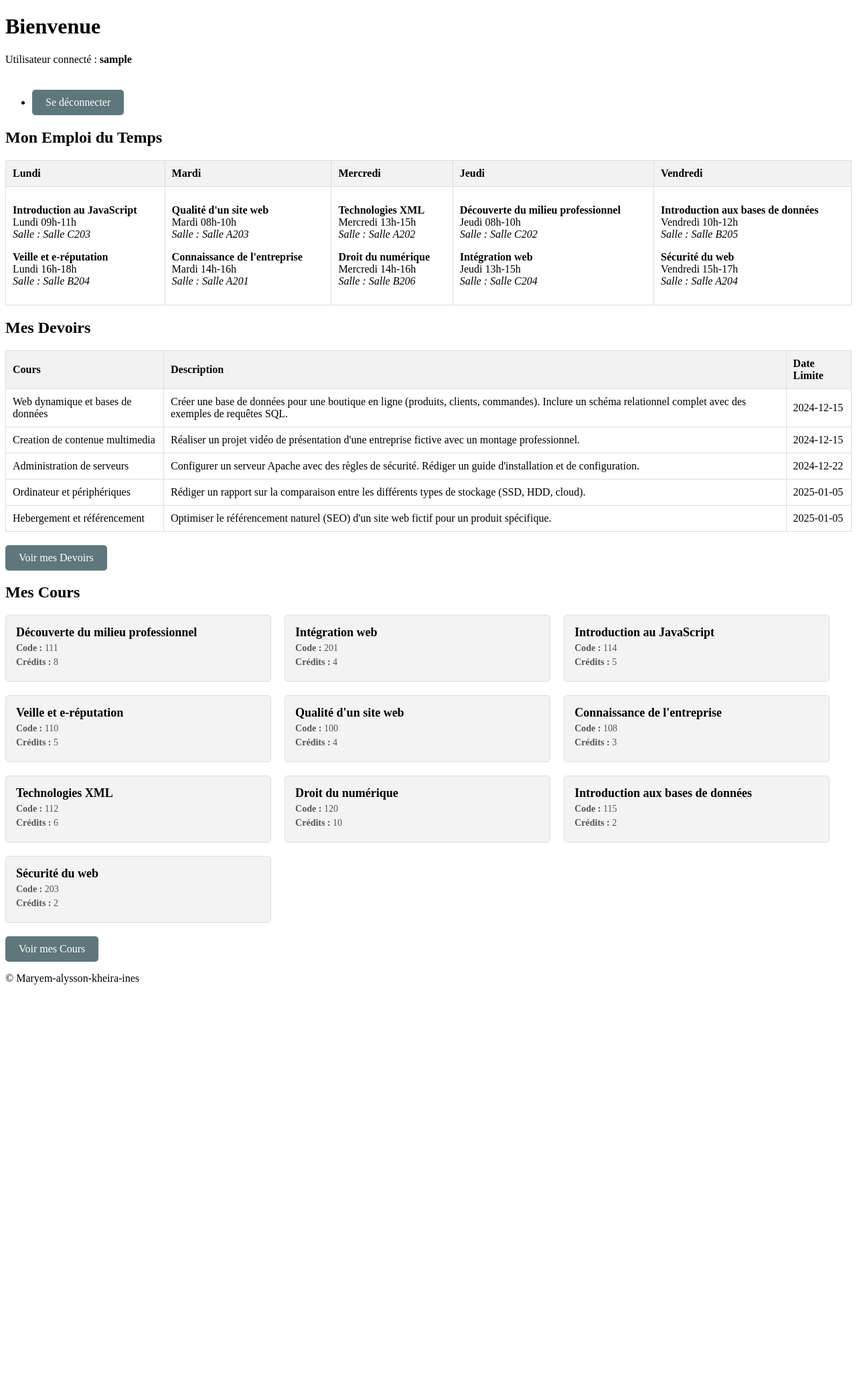
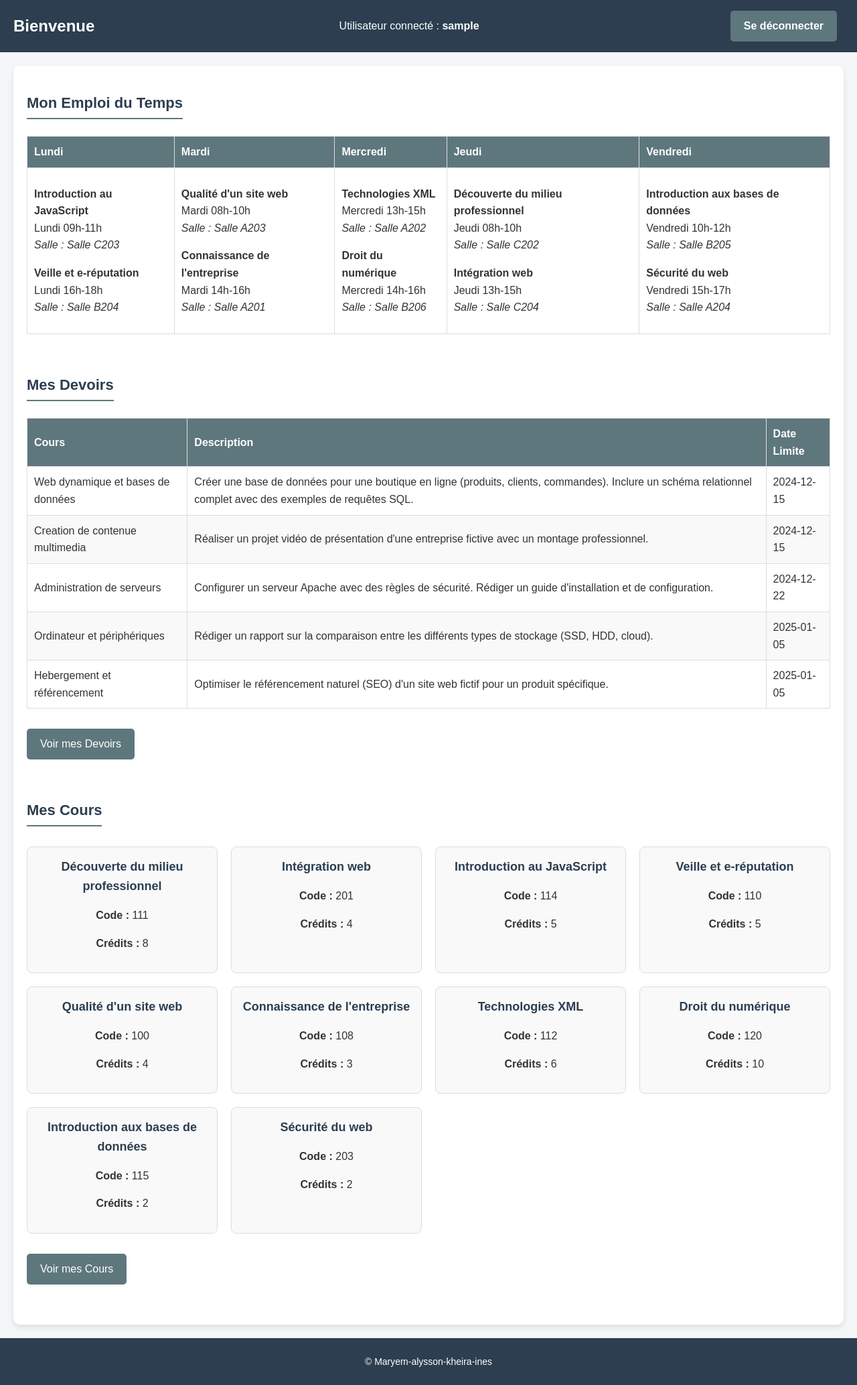
Before and after one commit to haddouche862/mini-projet-universitaire, a PHP site: page /index_etudiant.php in a window 1280 px wide. Shown: the whole page at 67% size. Before the commit the page ends 1470 px from the top, so only its background shows below. Run offline with PHP 8.4, Linux system fonts and the light colour scheme; the visitor is signed in with stand-in values (Sample User, id 1); data comes from the database, SQL or seed files in the repository.

Commit message:
Update style.css

```diff
--- a/assets/style.css
+++ b/assets/style.css
@@ -1,50 +1,230 @@
+/* Global */
+body {
+    margin: 0;
+    font-family: 'Arial', sans-serif;
+    background-color: #f4f6f7;
+    color: #333;
+    line-height: 1.6;
+}
+
+.container {
+    width: 100vw;
+    height: 60vw;
+    background-color: #2c3e50;
+    display: flex;
+    align-items: center;
+    justify-content: center;
+    color: #fff;
+    text-align: center;
+    padding: 20px;
+}
+
+/* Header */
+
+header {
+    background-color: #2c3e50;
+    color: #fff;
+    padding: 10px 20px;
+    display: flex;
+    justify-content: space-between;
+    align-items: center;
+}
+
+header .nav-left p {
+    margin: 0;
+    font-size: 14px;
+    color: #ddd;
+}
+
+header .btn-logout {
+    font-size: 14px;
+    padding: 5px 15px;
+}
 
 
-.course-list {
-    display: flex;
-    flex-wrap: wrap;
-    gap: 20px;
-}
-.course-item {
-    background-color: #f3f3f3;
-    border: 1px solid #ddd;
-    padding: 15px;
-    width: calc(33% - 20px);
-    box-sizing: border-box;
-    border-radius: 5px;
-    transition: all 0.3s ease;
-}
-.course-item:hover {
-    background-color: #e0e0e0;
-}
-.course-item h3 {
+header h1 {
     margin: 0;
-    font-size: 18px;
-    font-weight: bold;
-}
-.course-item p {
-    margin: 5px 0;
-}
-.course-item .code,
-.course-item .credits {
-    font-size: 14px;
-    color: #555;
+    font-size: 24px;
 }
 
+nav ul {
+    list-style: none;
+    padding: 0;
+    margin: 0;
+    display: flex;
+    align-items: center;
+}
+
+nav ul li {
+    margin: 0 10px;
+}
+
+nav ul li a {
+    color: #fff;
+    text-decoration: none;
+    font-weight: bold;
+    padding: 5px 10px;
+    border-radius: 5px;
+    transition: background-color 0.3s ease;
+}
+
+nav ul li a:hover {
+    background-color: #93b39f;
+}
+
+.nav-left {
+    display: flex;
+    align-items: center;
+}
+
+.nav-right {
+    display: flex;
+    align-items: center;
+}
+
+.nav-right .btn-logout {
+    margin-left: 10px;
+}
+
+/* Login.php */
+
+.login h1 {
+    padding: 20px;
+    font-size: 30px;
+    font-weight: bold;
+    color: #fff;
+}
+
+.login h2 {
+    font-size: 20px;
+    text-align: center;
+    margin-top: 20px;
+    color: #2c3e50;
+}
+
+    /* Formulaire */
+.login-form {
+    max-width: 400px;
+    margin: 20px auto;
+    padding: 20px;
+    background-color: #fff;
+    box-shadow: 0 4px 8px rgba(0, 0, 0, 0.1);
+    border-radius: 10px;
+}
+
+.form-group {
+    margin-bottom: 15px;
+}
+
+.form-label {
+    display: block;
+    font-size: 16px;
+    margin-bottom: 5px;
+    color: #2c3e50;
+}
+
+.form-input {
+    width: 100%;
+    padding: 10px;
+    border: 1px solid #ddd;
+    border-radius: 5px;
+    font-size: 14px;
+    box-sizing: border-box;
+    transition: border-color 0.3s ease, box-shadow 0.3s ease;
+}
+
+.form-input:focus {
+    border-color: #5e777c;
+    box-shadow: 0 0 5px rgba(94, 119, 124, 0.5);
+    outline: none;
+}
+
+/* index.php */
+
+main {
+    max-width: 1200px;
+    margin: 20px auto;
+    padding: 20px;
+    background-color: #fff;
+    box-shadow: 0 4px 8px rgba(0, 0, 0, 0.1);
+    border-radius: 10px;
+}
+
+section {
+    margin-bottom: 40px;
+}
+
+section h2 {
+    font-size: 22px;
+    margin-bottom: 15px;
+    color: #2c3e50;
+    border-bottom: 2px solid #5e777c;
+    display: inline-block;
+    padding-bottom: 5px;
+}
+
+  /* Table */
 table {
     width: 100%;
     border-collapse: collapse;
+    margin-top: 10px;
+    margin-bottom: 30px;
 }
-th, td {
-    border: 1px solid #ddd;
+
+table thead {
+    background-color: #5e777c;
+    color: #fff;
+}
+
+table th, table td {
     padding: 10px;
     text-align: left;
-}
-th {
-    background-color: #f2f2f2;
+    border: 1px solid #ddd;
 }
 
-/*bouton*/
+table tr:nth-child(even) {
+    background-color: #f9f9f9;
+}
+
+table tr:hover {
+    background-color: #f1f1f1;
+    color: #000;
+}
+
+table th {
+    font-size: 16px;
+}
+
+    /* Liste des cours */
+.course-list {
+    display: grid;
+    grid-template-columns: repeat(auto-fill, minmax(250px, 1fr));
+    gap: 20px;
+    margin-top: 15px;
+    margin-bottom: 30px;
+}
+
+.course-item {
+    background-color: #f9f9f9;
+    border: 1px solid #ddd;
+    border-radius: 8px;
+    padding: 15px;
+    text-align: center;
+    transition: transform 0.3s ease, box-shadow 0.3s ease;
+}
+
+.course-item:hover {
+    transform: translateY(-5px);
+    box-shadow: 0 4px 8px rgba(0, 0, 0, 0.2);
+}
+
+.course-item h3 {
+    margin: 0 0 10px;
+    font-size: 18px;
+    color: #2c3e50;
+}
+
+/* Buttons */
 .btn {
     display: inline-block;
     background-color: #5e777c;
@@ -52,9 +232,59 @@ th {
     padding: 10px 20px;
     border-radius: 5px;
     text-decoration: none;
-    margin-top: 20px;
+    font-size: 16px;
+    text-align: center;
+    cursor: pointer;
+    border: none;
+    transition: background-color 0.3s ease;
 }
 
 .btn:hover {
     background-color: #93b39f;
 }
+
+.btn:active {
+    transform: scale(0.98);
+}
+
+/* Forms */
+.form-group {
+    margin-bottom: 20px;
+}
+
+.form-label {
+    display: block;
+    margin-bottom: 5px;
+    font-weight: bold;
+    color: #333;
+}
+
+.form-input {
+    width: 100%;
+    padding: 10px;
+    border: 1px solid #ddd;
+    border-radius: 5px;
+    font-size: 14px;
+    box-sizing: border-box;
+}
+
+.form-input:focus {
+    border-color: #5e777c;
+    outline: none;
+    box-shadow: 0 0 5px rgba(94, 119, 124, 0.5);
+}
+
+.error {
+    color: #e74c3c;
+    font-size: 14px;
+    margin-top: 10px;
+}
+
+/* Footer */
+footer {
+    text-align: center;
+    padding: 10px;
+    background-color: #2c3e50;
+    color: #fff;
+    font-size: 14px;
+}
```
